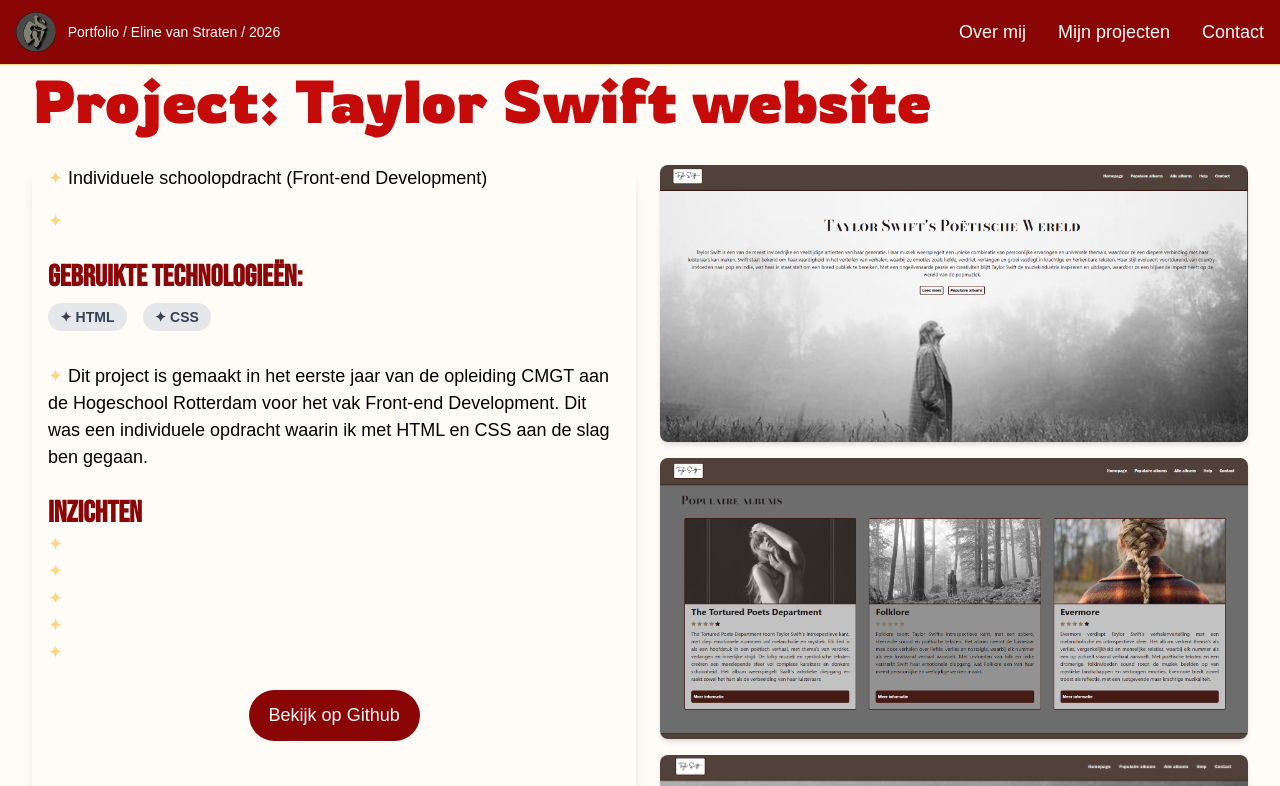
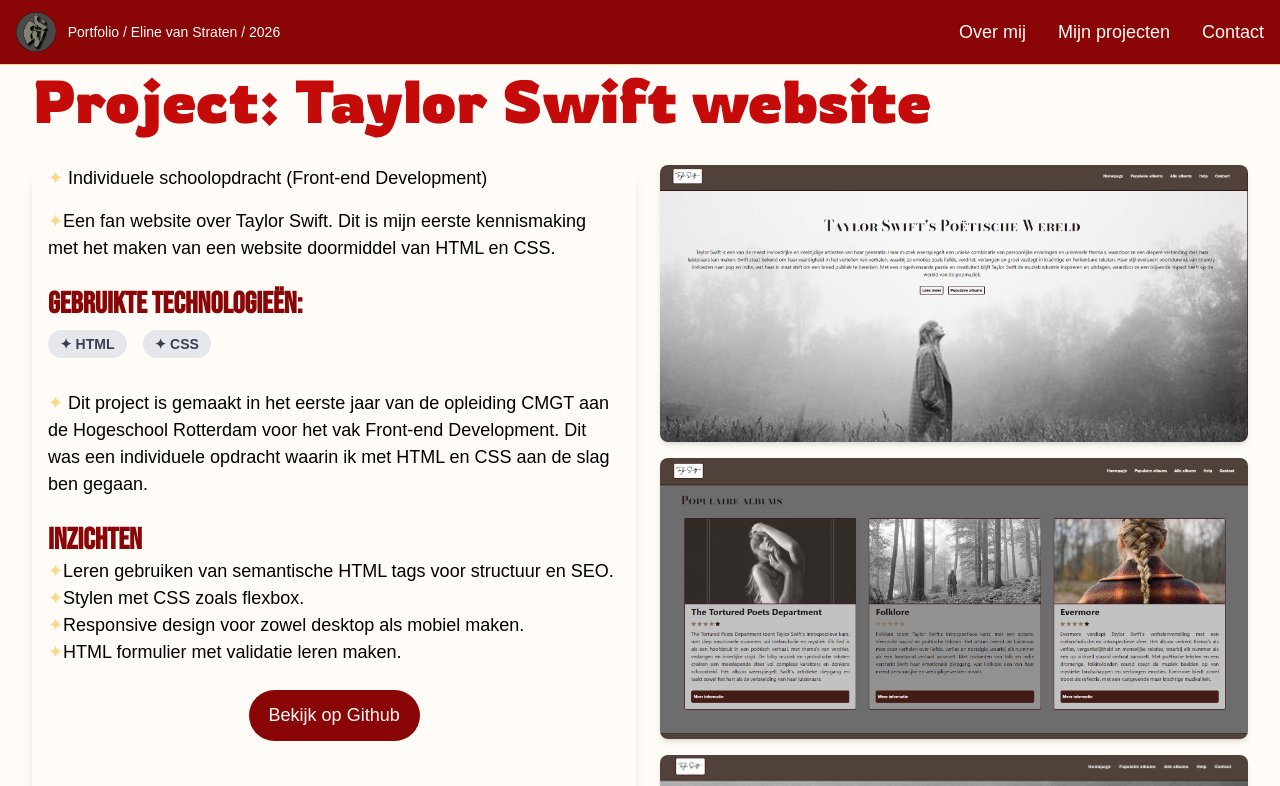
Before and after one commit to eline-vanstraten/eline-vanstraten.github.io, a React (Vite) app: page /taylorSwift in a window 1280 px wide. Shown: the top 786 px of the page. Built offline with nearby package versions, Linux system fonts and the light colour scheme; a web font is replaced by a local one.

Commit message:
ADD text to project

```diff
--- a/src/pages/projects/TaylorSwift.jsx
+++ b/src/pages/projects/TaylorSwift.jsx
@@ -16,7 +16,8 @@
                         <div className={"flex flex-col gap-4"}>
                             <p><span className={"text-accent"}>✦</span> Individuele
                                 schoolopdracht (Front-end Development)</p>
-                            <p><span className={"text-accent"}>✦</span></p>
+                            <p><span className={"text-accent"}>✦</span>Een fan website over Taylor Swift. Dit is
+                                mijn eerste kennismaking met het maken van een website doormiddel van HTML en CSS.</p>
                         </div>
 
                         <div>
@@ -40,12 +41,12 @@
 
                         <div>
                             <h2 className={"text-2xl sm:text-3xl"}>Inzichten</h2>
-                            <p><span className={"text-accent"}>✦</span></p>
-                            <p><span className={"text-accent"}>✦</span></p>
-                            <p><span className={"text-accent"}>✦</span></p>
-                            <p><span className={"text-accent"}>✦</span></p>
-                            <p><span className={"text-accent"}>✦</span>
-                            </p>
+                            <p><span className={"text-accent"}>✦</span>Leren gebruiken van semantische HTML tags voor
+                                structuur en SEO.</p>
+                            <p><span className={"text-accent"}>✦</span>Stylen met CSS zoals flexbox.</p>
+                            <p><span className={"text-accent"}>✦</span>Responsive design voor zowel desktop als mobiel
+                                maken.</p>
+                            <p><span className={"text-accent"}>✦</span>HTML formulier met validatie leren maken.</p>
                         </div>
 
                         <div className={"flex flex-col sm:flex-row gap-4 justify-center mb-3"}>
```
